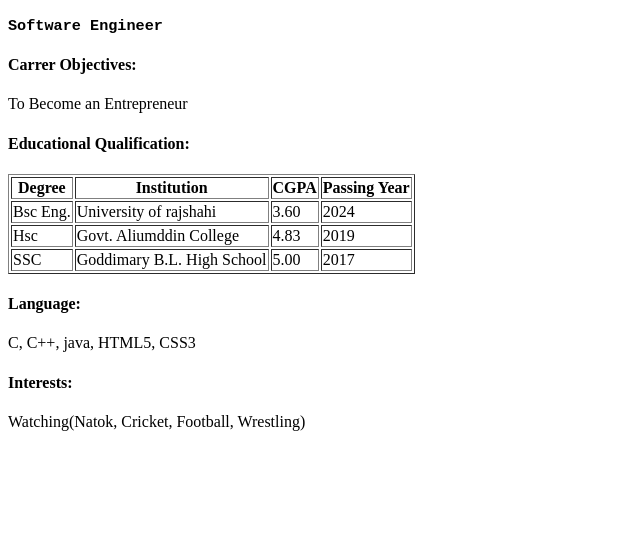
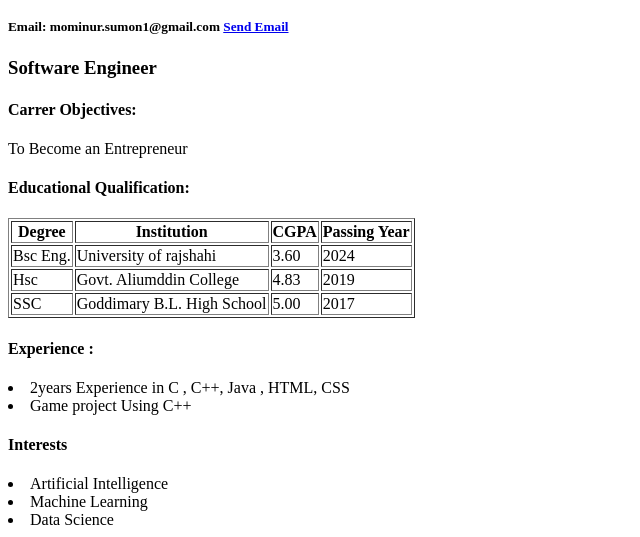
Before and after one commit to Mominur-sumon/Mominur-sumon12.github.io, a plain HTML site: page index.html in a window 1280 px wide. Shown: the part 362-899 px from the top of the page, without its empty margins (0-640 px from the left). Before the commit the page ends 801 px from the top, so only its background shows below. Drawn offline with Linux system fonts and the light colour scheme.

Commit message:
Updated index.html file and

```diff
--- a/index.html
+++ b/index.html
@@ -5,13 +5,16 @@
     <meta http-equiv="X-UA-Compatible" content="IE=edge">
     <meta name="viewport" content="width=device-width, initial-scale=1.0">
     <title>Md. Mominur Rahman Sumon</title>
+    <link rel="stylesheet" href="CSS/style.css">
 </head>
 <body>
     <img src="images/MOMINUR.jpg" alt="Mominur" width="300" height="300">
     <h2>Md. Mominur Rahman Sumon</h2>
-    <h3><pre>Software Engineer</pre></h3>
+    <h5>Email: mominur.sumon1@gmail.com <a href="mailto:mominur.sumon1@gmail.com">   Send Email</a></h5>
+
+    <h3>Software Engineer</h3>
     <h4>Carrer Objectives:</h4>
-    To Become an Entrepreneur </br>
+    <p>To Become an Entrepreneur</p>
     <h4>Educational Qualification:</h4>
 
     <table border="1px" >
@@ -41,10 +44,14 @@
         </tr>
 
     </table>
-    <h4>Language: </h4>
-    C, C++, java, HTML5, CSS3 <br>
-    <h4>Interests: </h4>
-    Watching(Natok, Cricket, Football, Wrestling) <br>
+    <h4>Experience :</h4>
+    <li>2years Experience in C , C++, Java , HTML, CSS</li>
+    <li>Game project Using C++</li>
+
+    <h4>Interests</h4>
+    <li>Artificial Intelligence</li>
+    <li>Machine Learning</li>
+    <li>Data Science</li>
 
 </body>
 </html>
```
